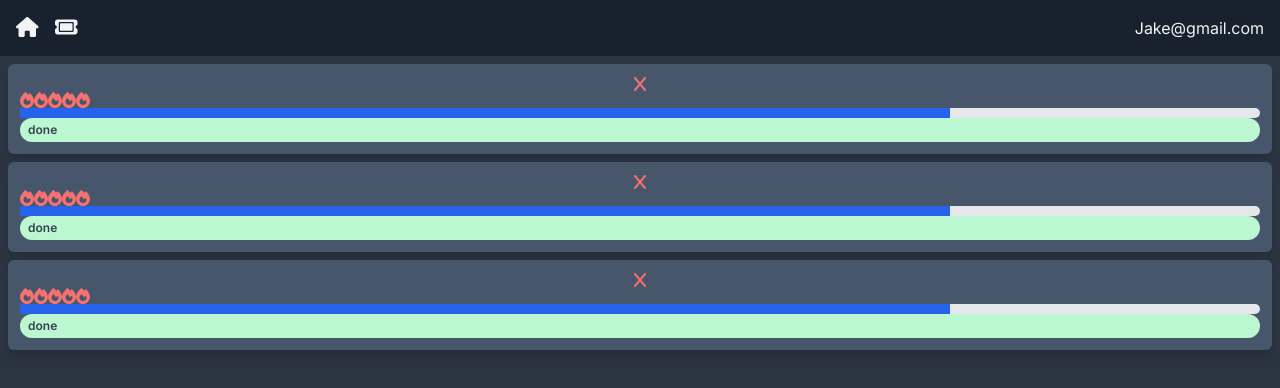
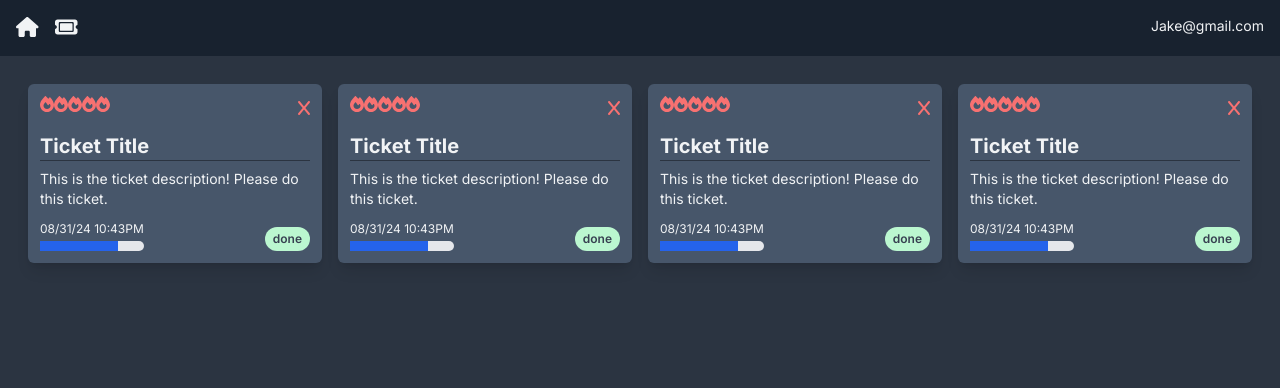
Before and after one commit to szymekst/nextjs-course, a Next.js app: page / in a window 1280 px wide. Shown: the top 388 px of the page. Built offline with nearby package versions, Linux system fonts and the light colour scheme.

Commit message:
[ADD] MongoDB and Mongogoose, create connect variable

```diff
--- a/app/(components)/TicketCard.jsx
+++ b/app/(components)/TicketCard.jsx
@@ -7,10 +7,27 @@
 const TicketCard = () => {
     return (
         <div className="flex flex-col bg-card hover:bg-card-hover rounded-md shadow-lg p-3 m-2">
-            <DeleteBlock />
-            <PriorityDisplay />
-            <ProgressDisplay />
-            <StatusDisplay />
+            <div className="flex mb-3">
+                <PriorityDisplay />
+                <div className="ml-auto">
+                    <DeleteBlock />
+                </div>
+            </div>
+            <h4>Ticket Title</h4>
+            <hr className="h-px border-0 bg-page mb-2" />
+            <p className="whitespace-pre-wrap">
+                This is the ticket description! Please do this ticket.
+            </p>
+            <div className="flex-grow"></div>
+            <div className="flex mt-2">
+                <div className="flex flex-col">
+                    <p className="text-xs my-1">08/31/24 10:43PM</p>
+                    <ProgressDisplay />
+                </div>
+                <div className="ml-auto flex items-end">
+                    <StatusDisplay />
+                </div>
+            </div>
         </div>
     );
 };
--- a/app/globals.css
+++ b/app/globals.css
@@ -1,6 +1,32 @@
 @tailwind base;
 @tailwind components;
 @tailwind utilities;
+
+@layer base {
+    h1,
+    h2,
+    h3,
+    h4 {
+        @apply font-bold;
+    }
+
+    h1 {
+        @apply text-4xl;
+    }
+    h2 {
+        @apply text-3xl;
+    }
+    h3 {
+        @apply text-2xl;
+    }
+    h4 {
+        @apply text-xl;
+    }
+
+    p {
+        @apply text-sm text-default-text;
+    }
+}
 
 @layer components {
     .icon {
--- a/app/page.jsx
+++ b/app/page.jsx
@@ -3,10 +3,13 @@
 
 const Dashboard = () => {
     return (
-        <div>
-            <TicketCard />
-            <TicketCard />
-            <TicketCard />
+        <div className="p-5">
+            <div className="lg:grid lg:grid-cols-2 xl:grid-cols-4">
+                <TicketCard />
+                <TicketCard />
+                <TicketCard />
+                <TicketCard />
+            </div>
         </div>
     );
 };
--- a/package.json
+++ b/package.json
@@ -11,6 +11,8 @@
     "dependencies": {
         "@fortawesome/free-solid-svg-icons": "^6.5.2",
         "@fortawesome/react-fontawesome": "^0.2.2",
+        "mongodb": "^6.6.2",
+        "mongoose": "^8.4.0",
         "next": "14.2.3",
         "react": "^18",
         "react-dom": "^18"
```
Also changed, not shown: 1 other file (tests, documents, lock files or other folders).
